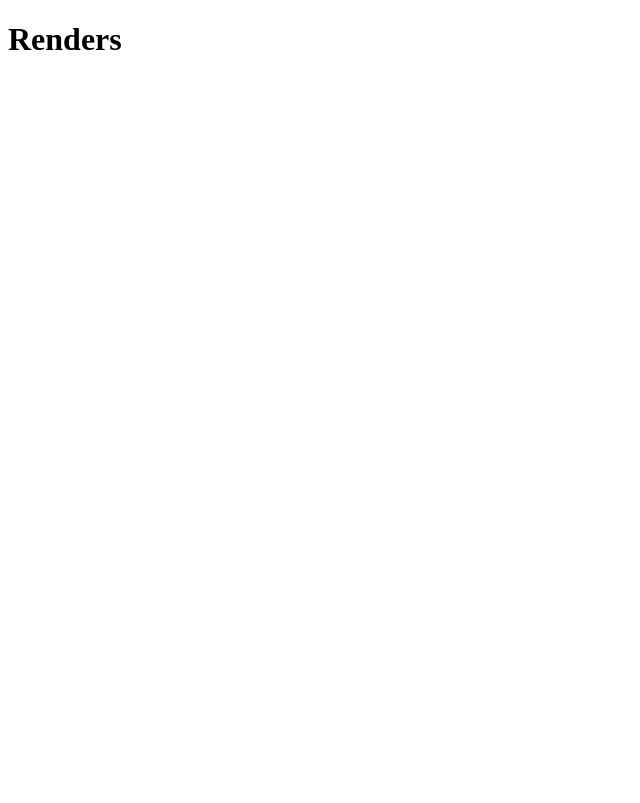
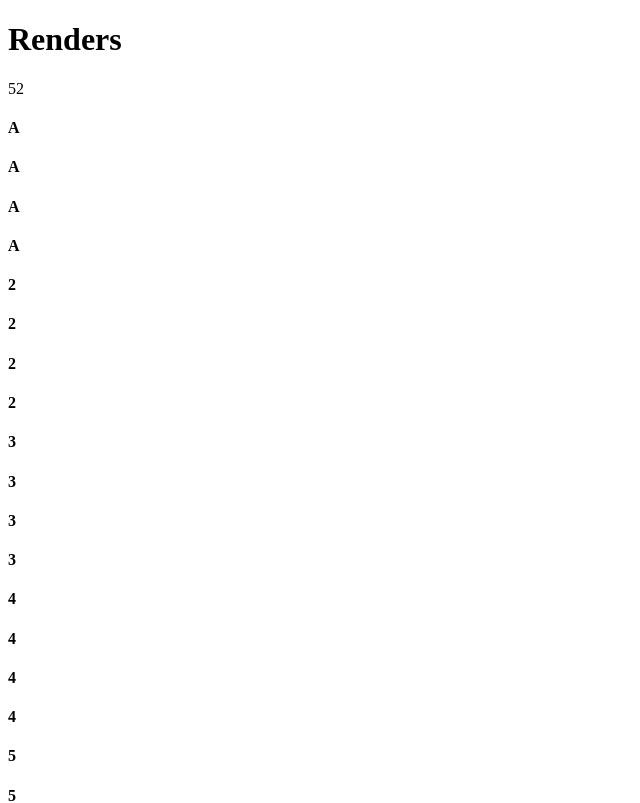
Before and after one commit to rvgpl/blackjack, a React (Create React App) app: page / in a window 1280 px wide. Shown: the top 803 px of the page, without its empty margins (0-640 px from the left). Built offline with nearby package versions, Linux system fonts and the light colour scheme.

Commit message:
Clean up main

```diff
--- a/src/components/Main/Main.tsx
+++ b/src/components/Main/Main.tsx
@@ -1,11 +1,16 @@
 import React from "react";
+import { deck } from "../../constants/deck";
 
-function Main() {
+const Main = () => {
   return (
-    <div className="App">
+    <div>
       <h1>Renders</h1>
+      {deck.length}
+      {deck.map((card) => (
+        <h4>{card.value}</h4>
+      ))}
     </div>
   );
-}
+};
 
 export default Main;
```
